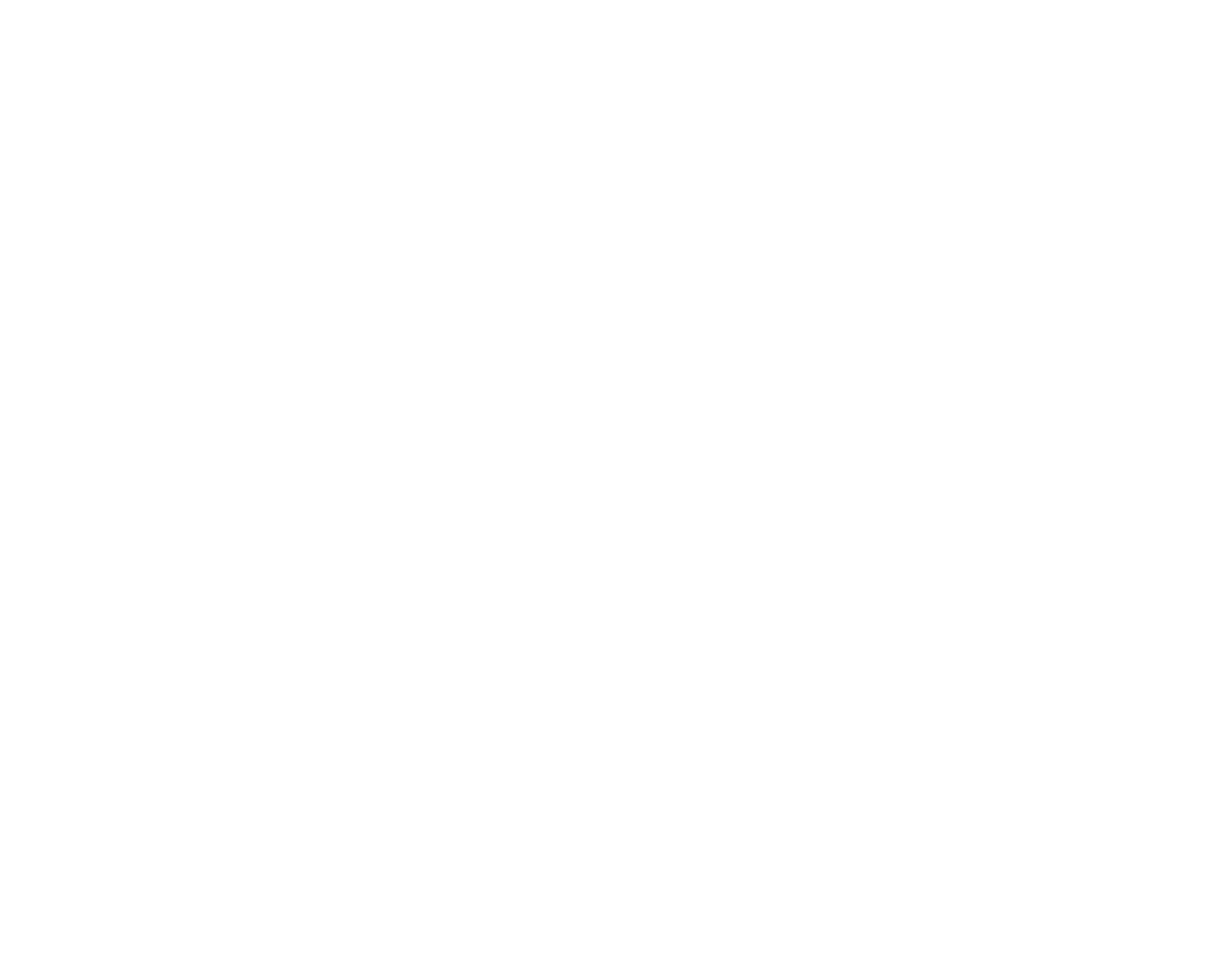
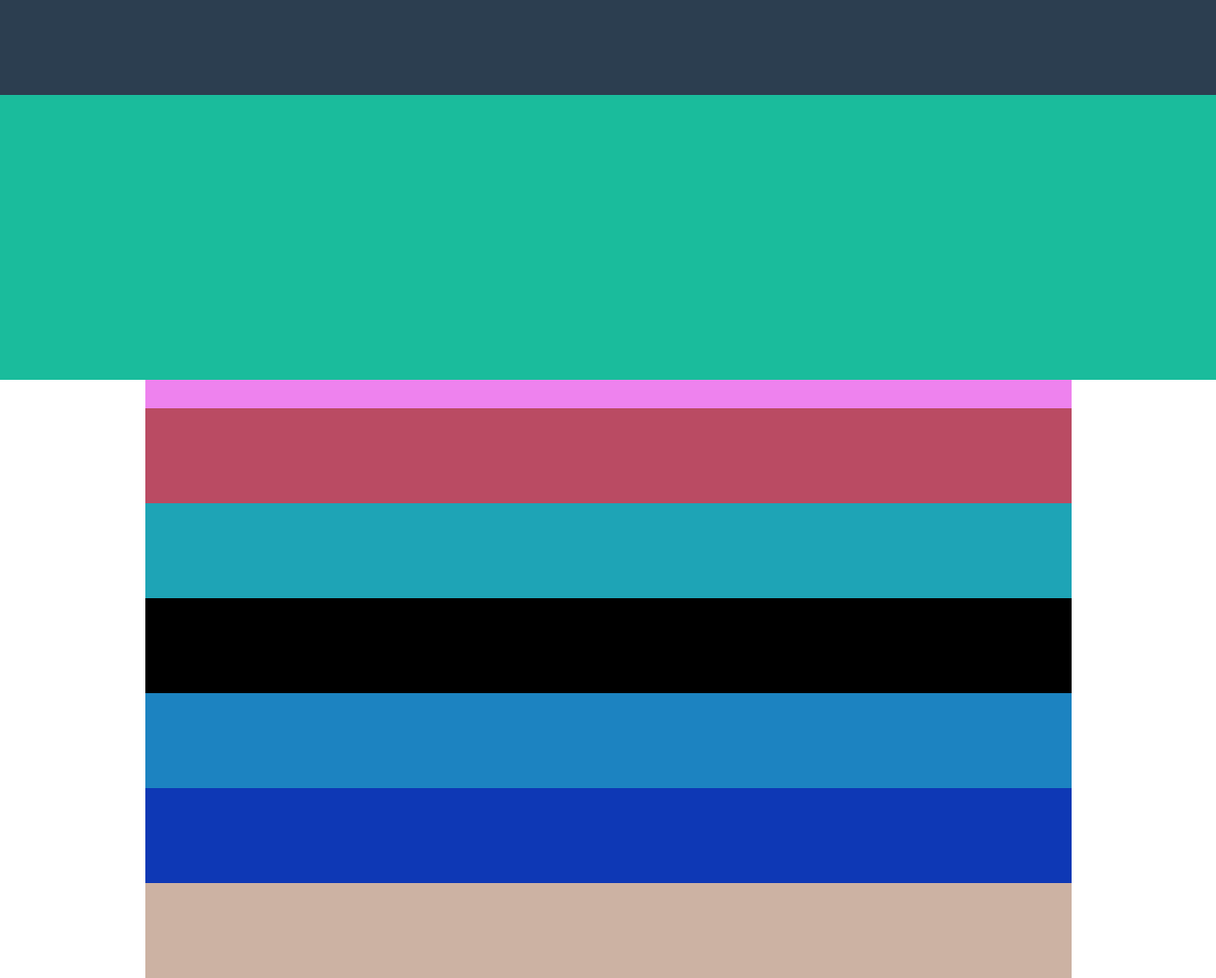
Before and after one commit to DociIva/html-css-bootstrap-freelancer, a plain HTML site: page index.html in a window 1280 px wide. Shown: the whole page at 95% size. Before the commit the page ends 800 px from the top, so only its background shows below. Drawn offline with nearby package versions, Linux system fonts and the light colour scheme.

Commit message:
header  hero

```diff
--- a/css/style.css
+++ b/css/style.css
@@ -0,0 +1,43 @@
+/*COLORI E VARIE COSE*/
+
+/*header*/
+.header-top {
+    height: 100px;
+    background: #2c3e50;
+}
+.header-bottom {
+    height: 300px;
+    background: #1abc9c;
+}
+.hero {
+    height: 500px;
+}
+.col-xs-10 {
+    height: 30px;
+    background: violet;
+}
+/*COLORE DEI 6 BOX NEL HERO*/
+.hero .uno {
+    height: 100px;
+    background: #ba4b63;
+}
+.hero .due {
+    height: 100px;
+    background: #1ea4b6;
+}
+.hero .tre {
+    height: 100px;
+    background: black;
+}
+.hero .qua {
+    height: 100px;
+    background: #1c83c1;
+}
+.hero .cin {
+    height: 100px;
+    background: #0e38b5;
+}
+.hero .sei {
+    height: 100px;
+    background: #ccb2a3;
+}
--- a/index.html
+++ b/index.html
@@ -12,7 +12,42 @@
     <link rel="stylesheet" href="./css/style.css">
 </head>
 <body>
+    <!--HEADER-->
+    <header>
+    <div class="header-top">
+        <div class="container">
+            <div class="row">
+                <div class="col-xs-6"></div>
+                <div class="col-xs-6"></div>
+            </div>
+        </div>
+    </div>
+    <div class="header-bottom">
+        <div class="container">
+            <div class="row">
+                <div class="col-xs-12"></div>
+            </div>
+        </div>
+    </div>
+    </header>
+    <!--HERO / JUMBOTRON-->
+     <section class="hero">
+         <div class="container">
+             <div class="row">
+                 <!--Offset per il titolo-->
+                 <div class="col-xs-10 col-xs-offset-1"></div>
+             </div>
+             <div class="row">
+                <div class="col-xs-10 col-xs-offset-1 uno"></div>
+                <div class="col-xs-10 col-xs-offset-1 due"></div>
+                <div class="col-xs-10 col-xs-offset-1 tre"></div>
+                <div class="col-xs-10 col-xs-offset-1 qua"></div>
+                <div class="col-xs-10 col-xs-offset-1 cin"></div>
+                <div class="col-xs-10 col-xs-offset-1 sei"></div>
+            </div>
 
+         </div>
+     </section>
 
 </body>
 </html>
```
